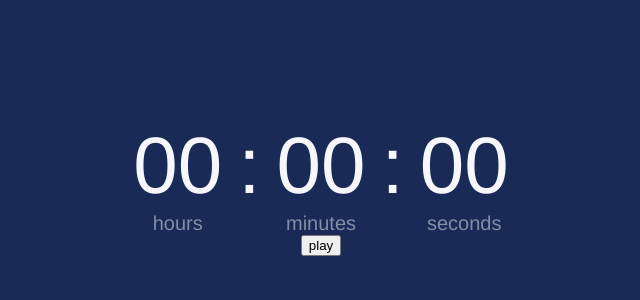
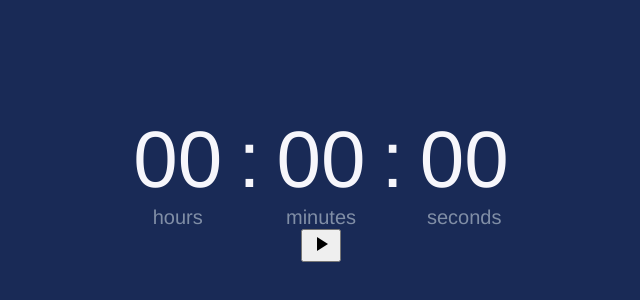
Before and after one commit to jeanmarc5592/TDD-Timer, a React (Create React App) app: page / in a window 1280 px wide. Shown: the part 212-512 px from the top of the page, without its empty margins (319-959 px from the left). Built offline with nearby package versions, Linux system fonts and the light colour scheme.

Commit message:
Add material icons

```diff
--- a/package.json
+++ b/package.json
@@ -10,6 +10,7 @@
     "@types/node": "^16.11.24",
     "@types/react": "^17.0.39",
     "@types/react-dom": "^17.0.11",
+    "material-icons": "^1.10.6",
     "react": "^17.0.2",
     "react-dom": "^17.0.2",
     "react-scripts": "5.0.0",
--- a/src/components/App/App.tsx
+++ b/src/components/App/App.tsx
@@ -31,17 +31,27 @@ export const App = () => {
       <TimerDisplay />
       {isTimerRunning && (
         <>
-          <button aria-label="pause-button" onClick={clickPause}>pause</button>
-          <button aria-label="stop-button" onClick={clickStop}>stop</button>
+          <button aria-label="pause-button" onClick={clickPause}>
+            <span className="material-icons">pause</span>
+          </button>
+          <button aria-label="stop-button" onClick={clickStop}>
+            <span className="material-icons">stop</span>
+          </button>
         </>
       )}
       {isTimerStopped && (
-        <button aria-label="play-button" onClick={clickPlay}>play</button>
+        <button aria-label="play-button" onClick={clickPlay}>
+          <span className="material-icons">play_arrow</span>
+        </button>
       )}
       {isTimerPaused && (
         <>
-          <button aria-label="play-button" onClick={clickPlay}>play</button>
-          <button aria-label="stop-button" onClick={clickStop}>stop</button>
+          <button aria-label="play-button" onClick={clickPlay}>
+            <span className="material-icons">play_arrow</span>
+          </button>
+          <button aria-label="stop-button" onClick={clickStop}>
+            <span className="material-icons">stop</span>
+          </button>
         </>
       )}
     </div>
--- a/src/index.tsx
+++ b/src/index.tsx
@@ -1,6 +1,7 @@
 import React from 'react';
 import ReactDOM from 'react-dom';
 import './index.css';
+import 'material-icons/iconfont/material-icons.css';
 import { App } from './components';
 
 ReactDOM.render(
```
Also changed, not shown: 1 other file (tests, documents, lock files or other folders).
